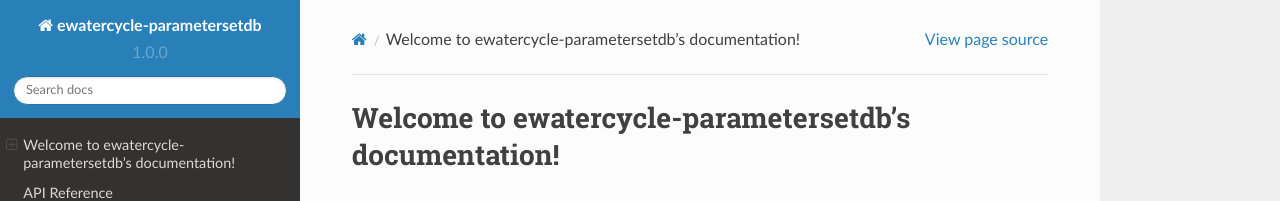
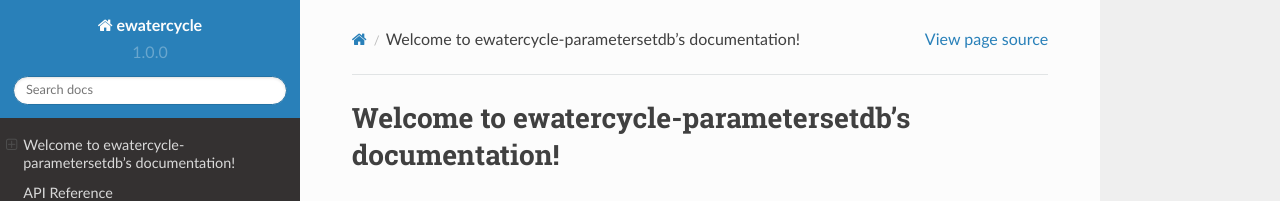
Before and after one commit to eWaterCycle/ewatercycle, a Sphinx documentation site: the page built from docs/index.rst, in a window 1280 px wide. Shown: the top 201 px of the page. Built offline with Sphinx 7.4.7 and the Read the Docs theme 2.0.0, drawn with Linux system fonts in a browser that asks for light colours; pages that are not in the unit, such as notebooks, are missing from menus.

Commit message:
Remove parametersetdb reference from docs config and makefiles

```diff
--- a/docs/conf.py
+++ b/docs/conf.py
@@ -1,6 +1,6 @@
 # -*- coding: utf-8 -*-
 #
-# ewatercycle_parametersetdb documentation build configuration file, created by
+# ewatercycle documentation build configuration file, created by
 # sphinx-quickstart on Wed Aug 29 15:40:09 2018.
 #
 # This file is execfile()d with the current directory set to its
@@ -47,7 +47,7 @@
 master_doc = 'index'
 
 # General information about the project.
-project = u'ewatercycle-parametersetdb'
+project = u'ewatercycle'
 copyright = u'2018, Netherlands eScience Center & Delft University of Technology'
 author = u'Stefan Verhoeven'
 
@@ -148,7 +148,7 @@
 # -- Options for HTMLHelp output ------------------------------------------
 
 # Output file base name for HTML help builder.
-htmlhelp_basename = 'ewatercycle_parametersetdb_doc'
+htmlhelp_basename = 'ewatercycle_doc'
 
 
 # -- Options for LaTeX output ---------------------------------------------
@@ -175,7 +175,7 @@
 # (source start file, target name, title,
 #  author, documentclass [howto, manual, or own class]).
 latex_documents = [
-    (master_doc, 'ewatercycle_parametersetdb.tex', u'ewatercycle_parametersetdb Documentation',
+    (master_doc, 'ewatercycle.tex', u'ewatercycle Documentation',
      u'Stefan Verhoeven', 'manual'),
 ]
 
@@ -185,7 +185,7 @@
 # One entry per manual page. List of tuples
 # (source start file, name, description, authors, manual section).
 man_pages = [
-    (master_doc, 'ewatercycle_parametersetdb', u'ewatercycle_parametersetdb Documentation',
+    (master_doc, 'ewatercycle', u'ewatercycle Documentation',
      [author], 1)
 ]
 
@@ -196,7 +196,7 @@
 # (source start file, target name, title, author,
 #  dir menu entry, description, category)
 texinfo_documents = [
-    (master_doc, 'ewatercycle_parametersetdb', u'ewatercycle_parametersetdb Documentation',
-     author, 'ewatercycle_parametersetdb', 'Python utilities to gather input files for running a hydrology model',
+    (master_doc, 'ewatercycle', u'ewatercycle Documentation',
+     author, 'ewatercycle', 'Python utilities to gather input files for running a hydrology model',
      'Miscellaneous'),
 ]
```
Also changed, not shown: 2 other files.
